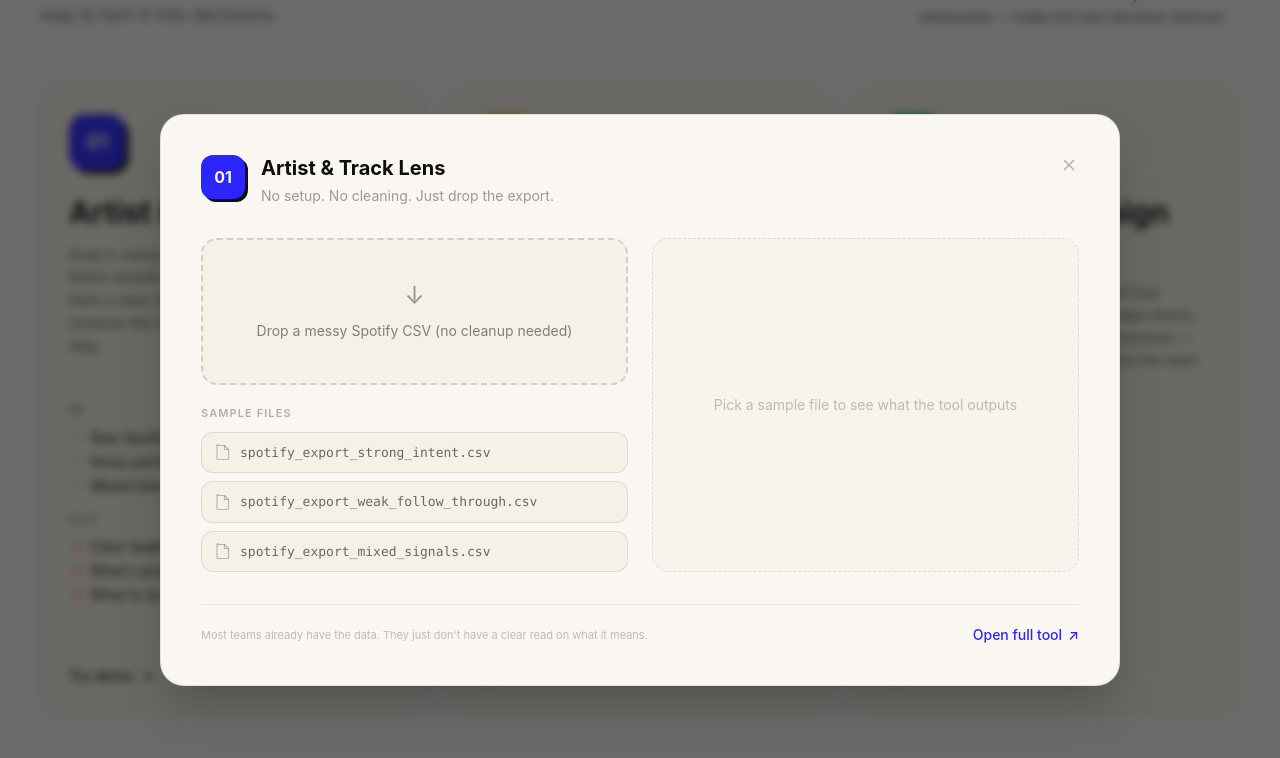
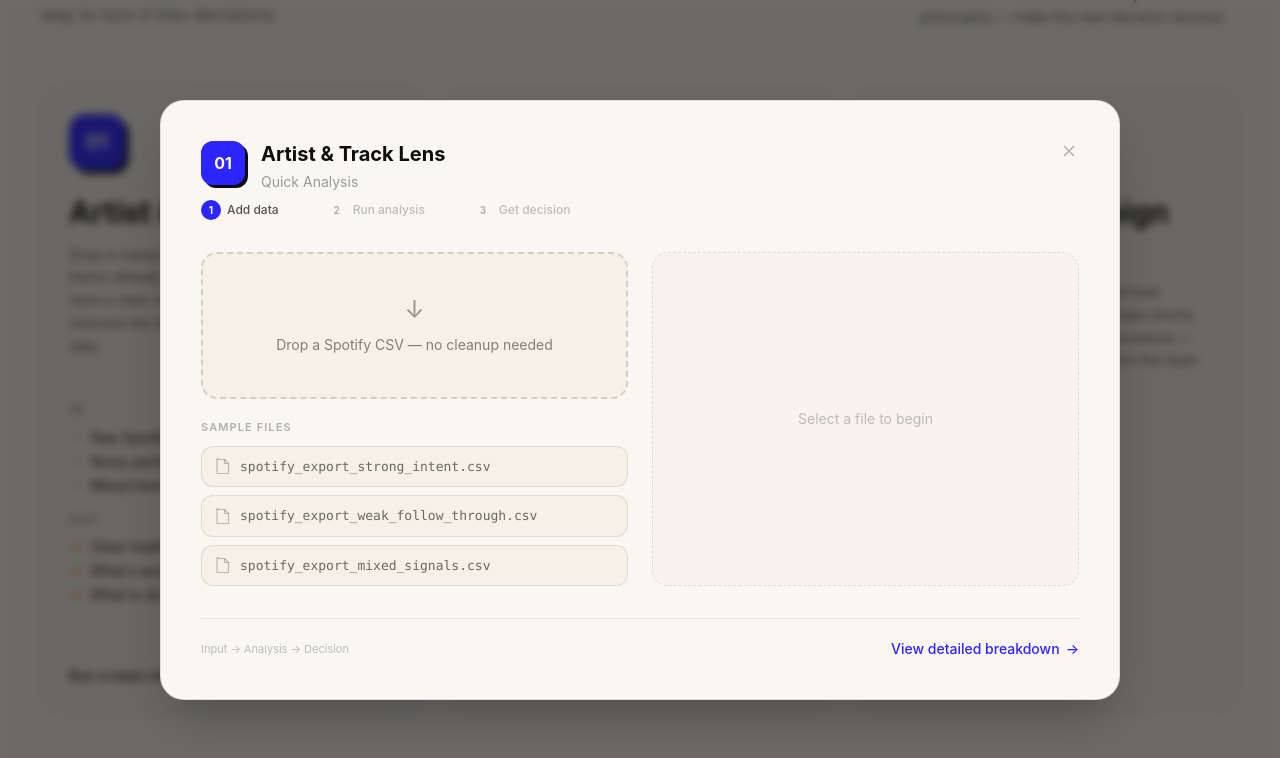
Before and after one commit to leondiaper-ai/music-decision-site, a Next.js app: page / in a window 1280 px wide. Both pictures are taken after a click on the button 232 px from the left and 4058 px from the top of the page. Shown: the part 3658-4416 px from the top of the page. Built offline with nearby package versions, Linux system fonts and the light colour scheme.

Commit message:
Evolve Artist & Track Lens from demo to working tool

```diff
--- a/components/ToolCards.tsx
+++ b/components/ToolCards.tsx
@@ -114,7 +114,7 @@
                   </div>
 
                   <div className="mt-auto inline-flex items-center gap-2 text-sm font-medium">
-                    {isLens ? "Try demo" : "Open tool"}
+                    {isLens ? "Run a track check" : "Open tool"}
                     <span className="group-hover:translate-x-1 transition-transform">
                       {isLens ? "→" : "↗"}
                     </span>
--- a/components/TryTheLens.tsx
+++ b/components/TryTheLens.tsx
@@ -1,6 +1,6 @@
 "use client";
 
-import { useState, useCallback, useEffect, type DragEvent } from "react";
+import { useState, useCallback, useEffect, useRef, type DragEvent } from "react";
 import { motion, AnimatePresence } from "framer-motion";
 
 /* ── Sample states ─────────────────────────────────────────── */
@@ -65,6 +65,14 @@
   },
 ];
 
+/* ── Rotating processing messages ─────────────────────────── */
+
+const PROCESSING_MESSAGES = [
+  "Analyzing signals…",
+  "Reading audience patterns…",
+  "Generating decision…",
+];
+
 /* ── Minimal CSV parser ────────────────────────────────────── */
 
 function classifyCSV(text: string, name: string): LensOutput {
@@ -88,6 +96,71 @@
   return { ...SAMPLES[2], filename: name };
 }
 
+/* ── Step indicator ────────────────────────────────────────── */
+
+function StepIndicator({ current }: { current: 1 | 2 | 3 }) {
+  const steps = [
+    { num: 1, label: "Add data" },
+    { num: 2, label: "Run analysis" },
+    { num: 3, label: "Get decision" },
+  ];
+
+  return (
+    <div className="flex items-center gap-2 mb-8">
+      {steps.map((step, i) => {
+        const isActive = step.num === current;
+        const isDone = step.num < current;
+        return (
+          <div key={step.num} className="flex items-center gap-2">
+            {i > 0 && (
+              <div
+                className={`w-8 h-px ${
+                  isDone ? "bg-electric" : "bg-ink/12"
+                } transition-colors`}
+              />
+            )}
+            <div className="flex items-center gap-1.5">
+              <div
+                className={`
+                  w-5 h-5 rounded-full flex items-center justify-center text-[10px] font-bold transition-all
+                  ${
+                    isActive
+                      ? "bg-electric text-paper"
+                      : isDone
+                      ? "bg-electric/20 text-electric"
+                      : "bg-ink/8 text-ink/30"
+                  }
+                `}
+              >
+                {isDone ? (
+                  <svg width="10" height="10" viewBox="0 0 10 10" fill="none">
+                    <path
+                      d="M2 5l2.5 2.5L8 3"
+                      stroke="currentColor"
+                      strokeWidth="1.5"
+                      strokeLinecap="round"
+                      strokeLinejoin="round"
+                    />
+                  </svg>
+                ) : (
+                  step.num
+                )}
+              </div>
+              <span
+                className={`text-xs font-medium transition-colors ${
+                  isActive ? "text-ink/70" : isDone ? "text-ink/40" : "text-ink/25"
+                }`}
+              >
+                {step.label}
+              </span>
+            </div>
+          </div>
+        );
+      })}
+    </div>
+  );
+}
+
 /* ── Modal component ───────────────────────────────────────── */
 
 interface TryTheLensProps {
@@ -96,18 +169,31 @@
 }
 
 export default function TryTheLens({ open, onClose }: TryTheLensProps) {
+  const [pendingOutput, setPendingOutput] = useState<LensOutput | null>(null);
   const [result, setResult] = useState<LensOutput | null>(null);
   const [loadedFile, setLoadedFile] = useState<string | null>(null);
   const [dragging, setDragging] = useState(false);
-  const [processing, setProcessing] = useState(false);
+  const [analyzing, setAnalyzing] = useState(false);
   const [entering, setEntering] = useState(false);
+  const [processingMsg, setProcessingMsg] = useState(0);
+  const [copied, setCopied] = useState(false);
+  const msgInterval = useRef<ReturnType<typeof setInterval> | null>(null);
+
+  // Current step
+  const currentStep: 1 | 2 | 3 = result
+    ? 3
+    : pendingOutput
+    ? 2
+    : 1;
 
   // Reset state when modal opens
   useEffect(() => {
     if (open) {
+      setPendingOutput(null);
       setResult(null);
       setLoadedFile(null);
-      setProcessing(false);
+      setAnalyzing(false);
+      setCopied(false);
       setEntering(true);
       const t = setTimeout(() => setEntering(false), 500);
       return () => clearTimeout(t);
@@ -134,15 +220,38 @@
     return () => window.removeEventListener("keydown", handler);
   }, [open, onClose]);
 
-  const showResult = useCallback((output: LensOutput) => {
-    setProcessing(true);
+  // Rotate processing messages
+  useEffect(() => {
+    if (analyzing) {
+      setProcessingMsg(0);
+      msgInterval.current = setInterval(() => {
+        setProcessingMsg((prev) => (prev + 1) % PROCESSING_MESSAGES.length);
+      }, 400);
+      return () => {
+        if (msgInterval.current) clearInterval(msgInterval.current);
+      };
+    }
+  }, [analyzing]);
+
+  // Select a file (stage it, don't run yet)
+  const selectFile = useCallback((output: LensOutput) => {
+    setPendingOutput(output);
+    setLoadedFile(output.filename);
     setResult(null);
-    setLoadedFile(output.filename);
+    setCopied(false);
+  }, []);
+
+  // Run analysis
+  const runAnalysis = useCallback(() => {
+    if (!pendingOutput) return;
+    setAnalyzing(true);
+    setResult(null);
+    const duration = 800 + Math.random() * 400; // 0.8–1.2s
     setTimeout(() => {
-      setProcessing(false);
-      setResult(output);
-    }, 700);
-  }, []);
+      setAnalyzing(false);
+      setResult(pendingOutput);
+    }, duration);
+  }, [pendingOutput]);
 
   const handleDrop = useCallback(
     (e: DragEvent<HTMLDivElement>) => {
@@ -153,11 +262,12 @@
       const reader = new FileReader();
       reader.onload = (ev) => {
         const text = ev.target?.result as string;
-        showResult(classifyCSV(text, file.name));
+        const classified = classifyCSV(text, file.name);
+        selectFile(classified);
       };
       reader.readAsText(file);
     },
-    [showResult]
+    [selectFile]
   );
 
   const handleDragOver = useCallback((e: DragEvent<HTMLDivElement>) => {
@@ -168,6 +278,28 @@
   const handleDragLeave = useCallback(() => {
     setDragging(false);
   }, []);
+
+  // Copy decision summary (Slack-ready format)
+  const copyDecisionSummary = useCallback(() => {
+    if (!result) return;
+    const summary = [
+      `*${result.decision}*`,
+      ``,
+      `${result.why}`,
+      ``,
+      `*What to do next:*`,
+      ...result.actions.map((a) => `→ ${a}`),
+      ``,
+      `_Signals: ${result.signals.join(" · ")}_`,
+      ``,
+      `— Artist & Track Lens`,
+    ].join("\n");
+
+    navigator.clipboard.writeText(summary).then(() => {
+      setCopied(true);
+      setTimeout(() => setCopied(false), 2000);
+    });
+  }, [result]);
 
   return (
     <AnimatePresence>
@@ -215,7 +347,7 @@
 
             <div className="p-7 md:p-10">
               {/* Header */}
-              <div className="flex items-start justify-between mb-8">
+              <div className="flex items-start justify-between mb-2">
                 <div className="flex items-start gap-4">
                   <div className="bg-electric text-paper w-11 h-11 rounded-xl flex items-center justify-center font-display font-bold text-base shrink-0 shadow-[3px_3px_0_0_rgba(14,14,14,1)]">
                     01
@@ -225,7 +357,7 @@
                       Artist &amp; Track Lens
                     </h3>
                     <p className="text-ink/40 text-sm mt-1">
-                      No setup. No cleaning. Just drop the export.
+                      Quick Analysis
                     </p>
                   </div>
                 </div>
@@ -246,7 +378,10 @@
                 </button>
               </div>
 
-              {/* Demo body */}
+              {/* Step indicator */}
+              <StepIndicator current={currentStep} />
+
+              {/* Body */}
               <div className="grid md:grid-cols-2 gap-6">
                 {/* ── Left: Input ── */}
                 <div className="flex flex-col gap-5">
@@ -266,29 +401,20 @@
                       }
                     `}
                   >
-                    {loadedFile && !processing ? (
+                    {loadedFile && !analyzing ? (
                       <>
                         <div className="text-lg mb-1 opacity-30">✓</div>
                         <p className="text-sm text-ink/50 leading-relaxed">
-                          Loaded:{" "}
                           <span className="font-mono text-ink/70">
                             {loadedFile}
                           </span>
-                        </p>
-                      </>
-                    ) : processing ? (
-                      <>
-                        <span className="inline-block w-5 h-5 border-2 border-ink/15 border-t-electric rounded-full animate-spin mb-2" />
-                        <p className="text-sm text-ink/40 leading-relaxed">
-                          Reading{" "}
-                          <span className="font-mono">{loadedFile}</span>…
                         </p>
                       </>
                     ) : (
                       <>
                         <div className="text-2xl mb-2 opacity-40">↓</div>
                         <p className="text-sm text-ink/50 leading-relaxed">
-                          Drop a messy Spotify CSV (no cleanup needed)
+                          Drop a Spotify CSV — no cleanup needed
                         </p>
                       </>
                     )}
@@ -303,7 +429,7 @@
                       {SAMPLES.map((s) => (
                         <button
                           key={s.filename}
-                          onClick={() => showResult(s)}
+                          onClick={() => selectFile(s)}
                           className={`
                             group flex items-center gap-2.5 px-3.5 py-2.5
                             rounded-xl text-left
@@ -342,22 +468,64 @@
                       ))}
                     </div>
                   </div>
+
+                  {/* Run analysis button */}
+                  <AnimatePresence>
+                    {pendingOutput && !result && (
+                      <motion.div
+                        initial={{ opacity: 0, y: 8 }}
+                        animate={{ opacity: 1, y: 0 }}
+                        exit={{ opacity: 0, y: -4 }}
+                        transition={{ duration: 0.3 }}
+                      >
+                        <button
+                          onClick={runAnalysis}
+                          disabled={analyzing}
+                          className={`
+                            w-full py-3.5 rounded-xl font-display font-bold text-sm tracking-wide
+                            transition-all cursor-pointer
+                            ${
+                              analyzing
+                                ? "bg-electric/60 text-paper/80 cursor-wait"
+                                : "bg-electric text-paper hover:bg-electric/90 shadow-[3px_3px_0_0_rgba(14,14,14,1)] hover:shadow-[2px_2px_0_0_rgba(14,14,14,1)] hover:translate-x-[1px] hover:translate-y-[1px]"
+                            }
+                          `}
+                        >
+                          {analyzing ? (
+                            <span className="flex items-center justify-center gap-2">
+                              <span className="inline-block w-4 h-4 border-2 border-paper/30 border-t-paper rounded-full animate-spin" />
+                              {PROCESSING_MESSAGES[processingMsg]}
+                            </span>
+                          ) : (
+                            "Run analysis →"
+                          )}
+                        </button>
+                      </motion.div>
+                    )}
+                  </AnimatePresence>
                 </div>
 
                 {/* ── Right: Output ── */}
                 <div className="min-h-[300px] flex items-stretch">
                   <AnimatePresence mode="wait">
-                    {processing ? (
+                    {analyzing ? (
                       <motion.div
-                        key="processing"
+                        key="analyzing"
                         initial={{ opacity: 0 }}
                         animate={{ opacity: 1 }}
                         exit={{ opacity: 0 }}
                         className="flex-1 rounded-2xl border border-ink/10 bg-cream flex items-center justify-center"
                       >
-                        <div className="flex items-center gap-3 text-sm text-ink/40">
-                          <span className="inline-block w-4 h-4 border-2 border-ink/20 border-t-electric rounded-full animate-spin" />
-                          Reading the data…
+                        <div className="flex flex-col items-center gap-3 text-sm text-ink/40">
+                          <span className="inline-block w-5 h-5 border-2 border-ink/20 border-t-electric rounded-full animate-spin" />
+                          <motion.span
+                            key={processingMsg}
+                            initial={{ opacity: 0, y: 4 }}
+                            animate={{ opacity: 1, y: 0 }}
+                            transition={{ duration: 0.2 }}
+                          >
+                            {PROCESSING_MESSAGES[processingMsg]}
+                          </motion.span>
                         </div>
                       </motion.div>
                     ) : result ? (
@@ -431,6 +599,55 @@
                             ))}
                           </ul>
                         </div>
+
+                        {/* ── Copy button ── */}
+                        <div className="mt-5 pt-4 border-t border-ink/6">
+                          <button
+                            onClick={copyDecisionSummary}
+                            className="inline-flex items-center gap-2 text-sm font-medium text-ink/40 hover:text-ink/70 transition-colors cursor-pointer"
+                          >
+                            {copied ? (
+                              <>
+                                <svg
+                                  width="14"
+                                  height="14"
+                                  viewBox="0 0 14 14"
+                                  fill="none"
+                                  stroke="currentColor"
+                                  strokeWidth="1.5"
+                                >
+                                  <path
+                                    d="M3 7l3 3 5-6"
+                                    strokeLinecap="round"
+                                    strokeLinejoin="round"
+                                  />
+                                </svg>
+                                Copied
+                              </>
+                            ) : (
+                              <>
+                                <svg
+                                  width="14"
+                                  height="14"
+                                  viewBox="0 0 14 14"
+                                  fill="none"
+                                  stroke="currentColor"
+                                  strokeWidth="1.5"
+                                >
+                                  <rect
+                                    x="4.5"
+                                    y="4.5"
+                                    width="8"
+                                    height="8"
+                                    rx="1.5"
+                                  />
+                                  <path d="M9.5 4.5V2.5a1 1 0 00-1-1h-6a1 1 0 00-1 1v6a1 1 0 001 1h2" />
+                                </svg>
+                                Copy decision summary
+                              </>
+                            )}
+                          </button>
+                        </div>
                       </motion.div>
                     ) : (
                       <motion.div
@@ -440,20 +657,23 @@
                         exit={{ opacity: 0 }}
                         className="flex-1 rounded-2xl border border-dashed border-ink/10 bg-cream/50 flex items-center justify-center"
                       >
-                        <p className="text-sm text-ink/25 text-center px-6">
-                          Pick a sample file to see what the tool outputs
-                        </p>
+                        <div className="text-center px-6">
+                          <p className="text-sm text-ink/25">
+                            {pendingOutput
+                              ? "Ready — hit Run analysis"
+                              : "Select a file to begin"}
+                          </p>
+                        </div>
                       </motion.div>
                     )}
                   </AnimatePresence>
                 </div>
               </div>
 
-              {/* Footer link to full tool */}
+              {/* Footer */}
               <div className="mt-8 pt-5 border-t border-ink/8 flex items-center justify-between">
                 <p className="text-[11px] text-ink/25">
-                  Most teams already have the data. They just don't have a
-                  clear read on what it means.
+                  Input → Analysis → Decision
                 </p>
                 <a
                   href="https://pih-v2.vercel.app/label"
@@ -461,8 +681,8 @@
                   rel="noreferrer noopener"
                   className="inline-flex items-center gap-1.5 text-sm font-medium text-electric hover:text-electric/80 transition-colors"
                 >
-                  Open full tool
-                  <span>↗</span>
+                  View detailed breakdown
+                  <span>→</span>
                 </a>
               </div>
             </div>
```
Also changed, not shown: 1 other file (tests, documents, lock files or other folders).
